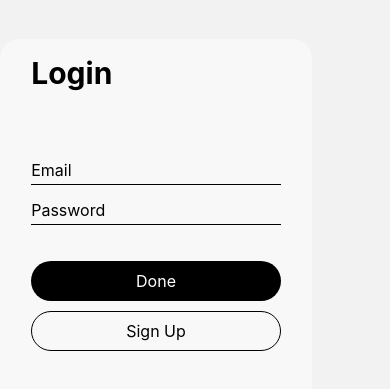
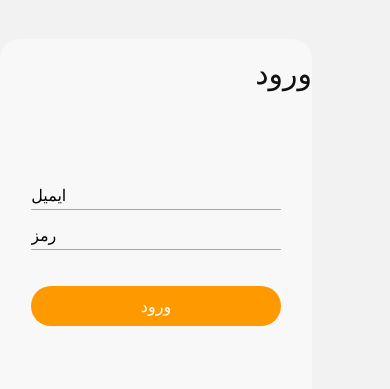
Before and after one commit to FatemeMirzaeii/culturetech, a React Native app: screen /Login in a window 390 px wide. Shown: the part 117-506 px from the top of the page. Built offline with nearby package versions, Linux system fonts and the light colour scheme.

Commit message:
customizing login screen

```diff
--- a/src/screens/login/index.js
+++ b/src/screens/login/index.js
@@ -13,11 +13,6 @@ const Login = () => {
   const [isError, setIsError] = useState(false);
   const [message, setMessage] = useState('');
   const [isLogin, setIsLogin] = useState(true);
-
-  const onChangeHandler = () => {
-    setIsLogin(!isLogin);
-    setMessage('');
-  };
 
   const onLoggedIn = token => {
     fetch(`${API_URL}/private`, {
@@ -82,35 +77,26 @@ const Login = () => {
 
   return (
     <View style={styles.card}>
-      <Text style={styles.heading}>{isLogin ? 'Login' : 'Signup'}</Text>
+      <Text style={styles.heading}>ورود</Text>
       <View style={styles.form}>
         <View style={styles.inputs}>
           <TextInput
             style={styles.input}
-            placeholder="Email"
+            placeholder="ایمیل"
             autoCapitalize="none"
-            onChangeText={setEmail}></TextInput>
-          {!isLogin && (
-            <TextInput
-              style={styles.input}
-              placeholder="Name"
-              onChangeText={setName}></TextInput>
-          )}
+            onChangeText={setEmail}
+          />
           <TextInput
             secureTextEntry={true}
             style={styles.input}
-            placeholder="Password"
-            onChangeText={setPassword}></TextInput>
+            placeholder="رمز"
+            onChangeText={setPassword}
+          />
           <Text style={[styles.message, {color: isError ? 'red' : 'green'}]}>
             {message ? getMessage() : null}
           </Text>
           <TouchableOpacity style={styles.button} onPress={onSubmitHandler}>
-            <Text style={styles.buttonText}>Done</Text>
-          </TouchableOpacity>
-          <TouchableOpacity style={styles.buttonAlt} onPress={onChangeHandler}>
-            <Text style={styles.buttonAltText}>
-              {isLogin ? 'Sign Up' : 'Log In'}
-            </Text>
+            <Text style={styles.buttonText}>ورود</Text>
           </TouchableOpacity>
         </View>
       </View>
--- a/src/screens/login/style.js
+++ b/src/screens/login/style.js
@@ -1,4 +1,5 @@
 import {StyleSheet} from 'react-native';
+import {COLORS, FONTS} from '../../styles/static';
 
 export default StyleSheet.create({
   image: {
@@ -16,12 +17,12 @@ export default StyleSheet.create({
     paddingBottom: '30%',
   },
   heading: {
+    fontFamily: FONTS.bold,
     fontSize: 30,
-    fontWeight: 'bold',
     marginLeft: '10%',
     marginTop: '5%',
     marginBottom: '30%',
-    color: 'black',
+    color: COLORS.black,
   },
   form: {
     flex: 1,
@@ -38,14 +39,14 @@ export default StyleSheet.create({
   input: {
     width: '80%',
     borderBottomWidth: 1,
-    borderBottomColor: 'black',
+    borderBottomColor: COLORS.orange,
     paddingTop: 10,
     fontSize: 16,
     minHeight: 40,
   },
   button: {
     width: '80%',
-    backgroundColor: 'black',
+    backgroundColor: COLORS.orange,
     height: 40,
     borderRadius: 50,
     justifyContent: 'center',
@@ -53,24 +54,9 @@ export default StyleSheet.create({
     marginVertical: 5,
   },
   buttonText: {
-    color: 'white',
+    color: COLORS.white,
     fontSize: 16,
-    fontWeight: '400',
-  },
-  buttonAlt: {
-    width: '80%',
-    borderWidth: 1,
-    height: 40,
-    borderRadius: 50,
-    borderColor: 'black',
-    justifyContent: 'center',
-    alignItems: 'center',
-    marginVertical: 5,
-  },
-  buttonAltText: {
-    color: 'black',
-    fontSize: 16,
-    fontWeight: '400',
+    fontFamily: FONTS.medium,
   },
   message: {
     fontSize: 16,
```
